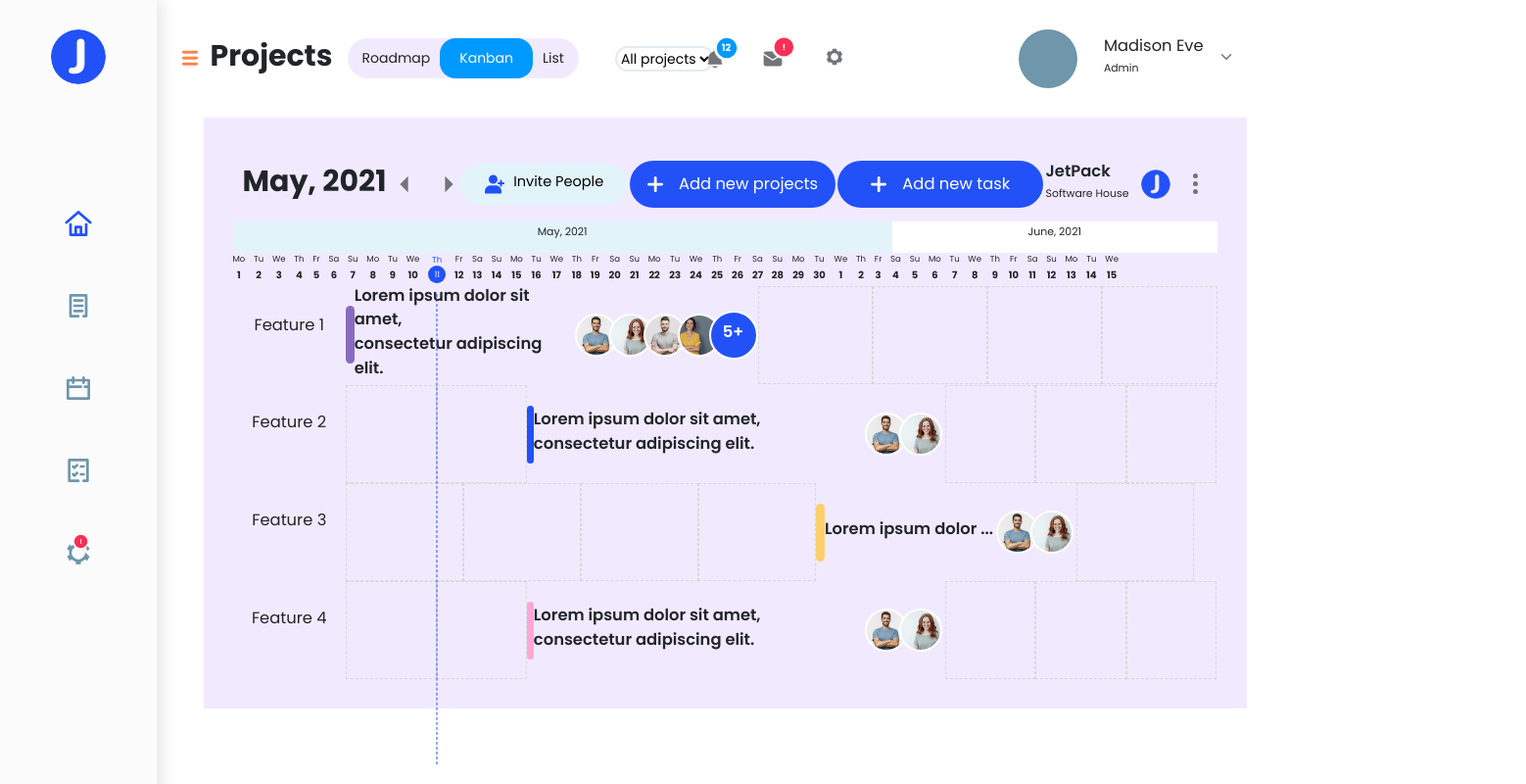
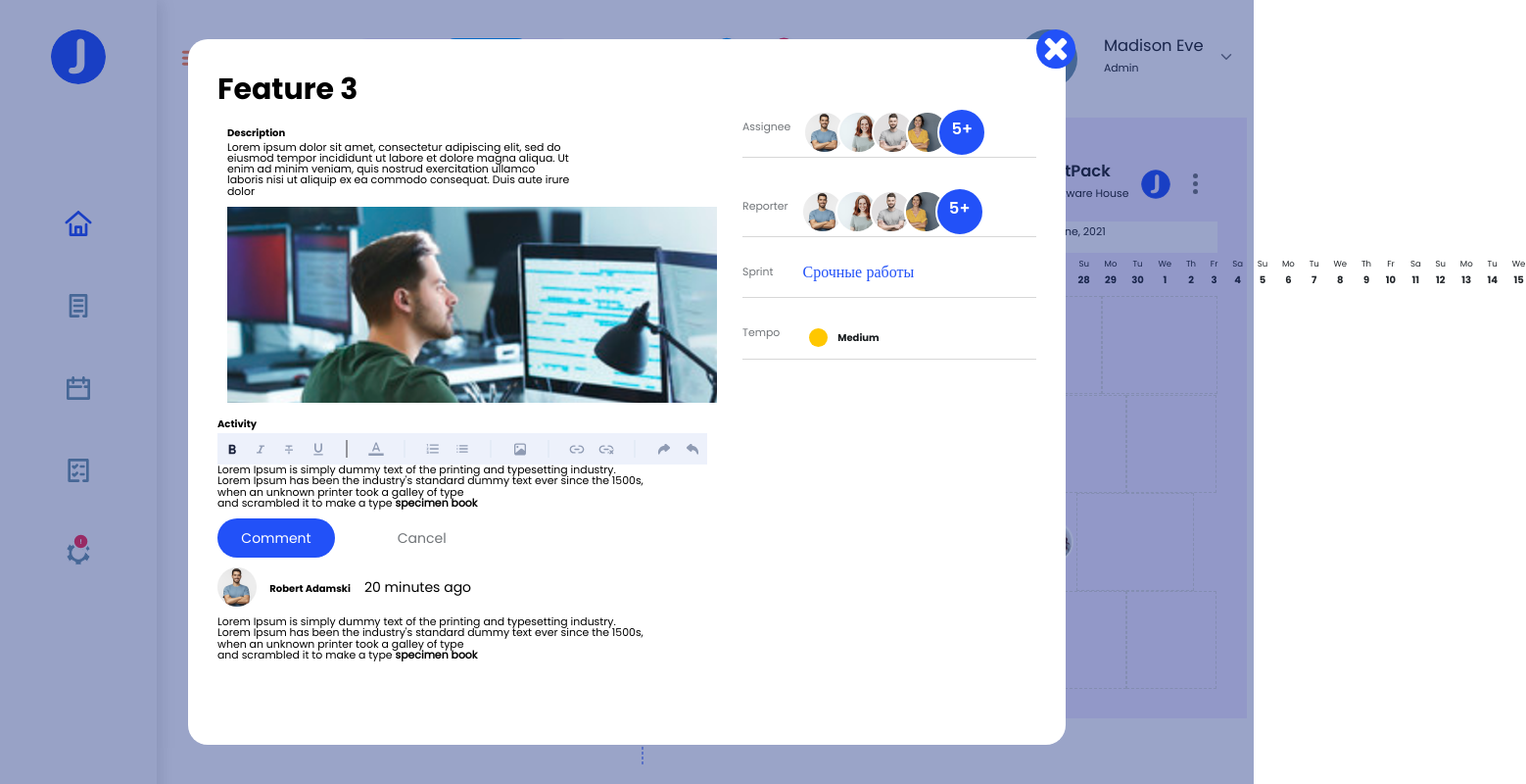
Before and after one commit to Roman-wdesign/Active_box, a website built with webpack: page src/index.html in a window 1280 px wide. Shown: the whole page at 98% size, 1558 px wide, since content can reach past the window. Built offline with nearby package versions, Linux system fonts and the light colour scheme.

Commit message:
popup/done

```diff
--- a/src/index.html
+++ b/src/index.html
@@ -182,7 +182,7 @@
                 June, 2021</p></div>
         </div>
 
-        <div class="task__calendar_months-main d-flex flex-column d-flex justify-content-end flex-row">
+        <div class="task__calendar_months-main">
 
             <div class="task__calendar_months-days d-flex flex-row justify-content-between align-items-center">
                 <div class="li">
@@ -474,15 +474,13 @@
                     <div class="task__events__void"></div>
                     <div class="task__events__void"></div>
                 </div>
-
-
             </div>
         </div>
     </div>
 </div>
 
 <!---------------------- Popup ----------------------------->
-<div class="popup d-none justify-content-center align-items-center position-fixed" id="popup">
+<div class="popup d-flex justify-content-center align-items-center position-fixed" id="popup">
     <div class="popup__body d-flex flex-row justify-content-between position-relative p-5">
         <div class="popup__content">
             <div class="popup__close position-absolute">
@@ -536,28 +534,28 @@
                 </p>
                 <div class="popup__activity_buttons row d-flex flex-row mt-3 mb-3 gap-4">
 
-                    <div class="col">
+                    <div class="col-3">
                         <button class="popup__activity_buttons-comment  d-flex flex-row align-items-center justify-content-center">
                             Comment
                         </button>
                     </div>
 
-                    <div class="col">
+                    <div class="col-3">
                         <button class="popup__activity_buttons-cancel d-flex flex-row align-items-center justify-content-center">
                             Cancel
                         </button>
                     </div>
                 </div>
                 <div class="popup__activity_user">
-                    <div class="popup__activity_container d-flex flex-row align-items-center mt-3 mb-3 gap-3">
-                        <div class="col">
+                    <div class="popup__activity_container d-flex flex-row align-items-center mt-3 mb-3 gap-3 ">
+                        <div class="col-1">
                             <div class="popup__activity_user-img"></div>
                         </div>
-                        <div class="col">
+                        <div class="col-2">
                             <div class="popup__activity_user-name"><strong>Robert Adamski</strong></div>
 
                         </div>
-                        <div class="col">
+                        <div class="col-3 justify-content-center">
                             <div class="popup__activity_user-time-ago">20 minutes ago</div>
                         </div>
                     </div>
@@ -579,7 +577,7 @@
                 <div class="col">
                     <div class="popup__teams_assignee d-flex flex-row align-items-center gap-3">
                         <p>Assignee</p>
-                        <div class="task__events_one_image">
+                        <div class="task__events_one_image d-flex flex-row">
                             <div class="task__placeholder"></div>
                             <div class="task__placeholder-1"></div>
                             <div class="task__placeholder-2"></div>
@@ -593,7 +591,7 @@
                 <div class="col">
                     <div class="popup__teams_reporter d-flex flex-row align-items-center gap-3">
                         <p>Reporter</p>
-                        <div class="task__events_one_image">
+                        <div class="task__events_one_image  d-flex flex-row">
                             <div class="task__placeholder"></div>
                             <div class="task__placeholder-1"></div>
                             <div class="task__placeholder-2"></div>
@@ -607,7 +605,7 @@
                 <div class="col">
                     <div class="popup__teams_sprint d-flex flex-row align-items-center pb-3 gap-5">
                         <p>Sprint</p>
-                        <div class="task__events_one_image">
+                        <div class="task__events_one_image  d-flex flex-row">
                             <p>Срочные работы</p>
                         </div>
                     </div>
@@ -617,7 +615,7 @@
                 <div class="col">
                     <div class="popup__teams_tempo d-flex flex-row align-items-center pb-3 gap-5">
                         <p>Tempo</p>
-                        <div class="task__events_one_image gap-3">
+                        <div class="task__events_one_image  d-flex flex-row gap-3">
                             <div class="popup__teams_yellow-circle"></div>
                             <strong class="popup__teams_strong-1">Medium</strong>
                         </div>
--- a/src/styles/scss/modules/task.scss
+++ b/src/styles/scss/modules/task.scss
@@ -154,9 +154,11 @@
     &_months {
       &-main {
         width: 100%;
+        padding: 5px 0 5px 150px;
       }
 
       &-scale {
+        padding-left:150px;
         &-may {
           height: 32px;
           width: 67%;
@@ -172,7 +174,7 @@
 
       &-days {
         z-index: 500;
-        width: 90%;
+        width: 117rem;
       }
     }
   }
```
Also changed, not shown: src/styles/scss/style.scss (+7 -0 lines).
